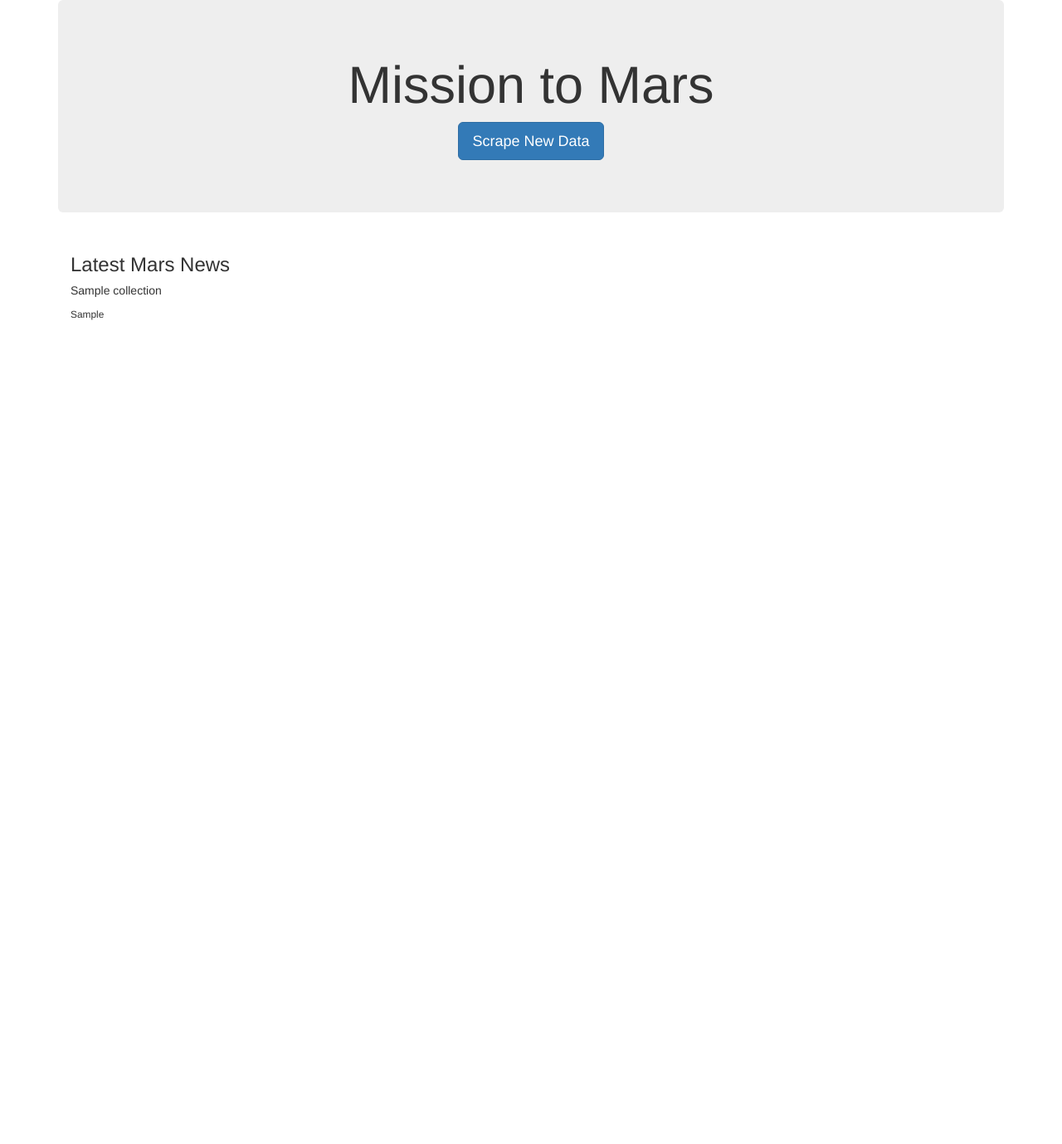
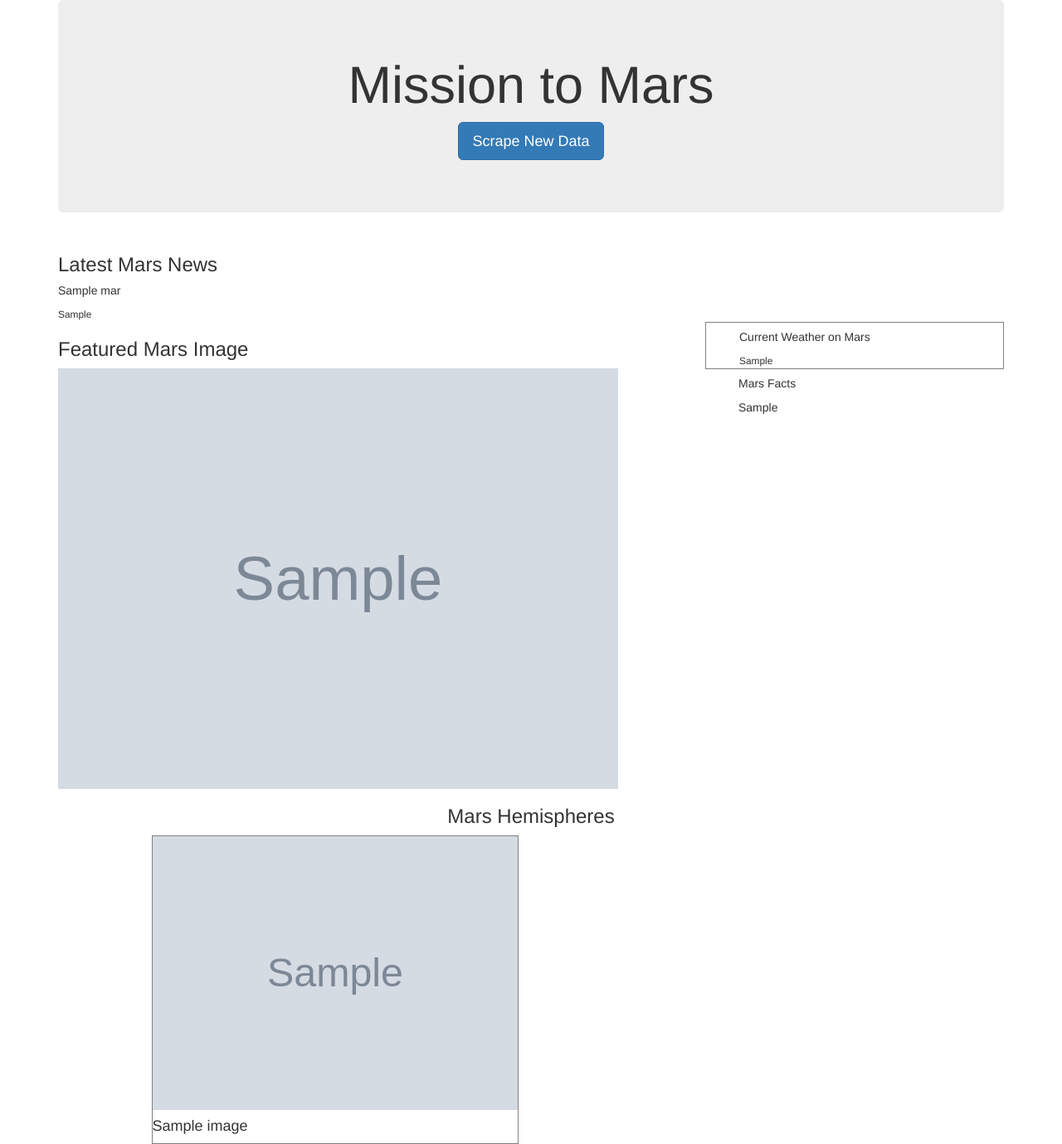
Before and after one commit to kennyjai/mission_to_mars_scraping, a Flask app: page / in a window 1280 px wide. Shown: the whole page at 83% size. Before the commit the page ends 386 px from the top, so only its background shows below. Run offline with Flask 2, Linux system fonts and the light colour scheme; grey boxes marked "Sample" are stand-in pictures; a database or web service that is not in the repository returns one stand-in record (values such as "Sample title"); some libraries are stand-ins or nearby versions.

Commit message:
completed both steps of Mission to Mars

```diff
--- a/app.py
+++ b/app.py
@@ -8,15 +8,13 @@ app = Flask(__name__)
 app.config["MONGO_URI"] = "mongodb://localhost:27017/mars_app"
 mongo = PyMongo(app)
 
-# drops collection if availble to remove dupes
-mongo.db.collection.drop()
 
 # create route that renders index.html template and finds documents from mongo
 @app.route("/")
 def index():
 
 	# Find data
-    mars_data = mongo.db.collection.find()
+    mars_data = mongo.db.mars.find_one()
 
     # return template and data
     return render_template("index.html", mars_data=mars_data)
@@ -24,22 +22,10 @@ def index():
 # Route that will trigger scrape functions
 @app.route("/scrape")
 def scrape():
-
 	# Run scraped functions
     data = scrape_mars.scrape()
-
-    # Store results into a dictionary
-    mars_data = {
-        "news_title": data["news_title"],
-        "news_p": data["news_p"],
-        "featured_img_url": data["featured_img_url"],
-        "mars_weather": data["mars_weather"],
-        "html_table": data["html_table"],
-        "hemisphere_image_urls": data["hemisphere_image_urls"],
-    }
-
-    # Insert forecast into database
-    mongo.db.collection.insert_one(mars_data)
+    mars_data = mongo.db.mars
+    mars_data.update({}, data, upsert=True)
 
     # Redirect back to home page
     return redirect("/", code=302)
--- a/templates/index.html
+++ b/templates/index.html
@@ -10,29 +10,80 @@
 </head>
 
 <body>
+
   <div class="container">
+
+    <!-- Create a scrape button to scrape new data -->
 
     <div class="jumbotron text-center">
       <h1>Mission to Mars</h1>
       <p><a class="btn btn-primary btn-lg" href="/scrape" role="button">Scrape New Data</a></p>
     </div>
 
+
     <!-- NASA MARS NEWS -->
 
-    {% for data in mars_data%}
-      <div class="col-lg-12">
-              <div class="card">
-                  <div class="card-body">
-                    <h3>Latest Mars News</h4>
-                    <h5>{{ data.news_title }}</h5>
-                    <small>{{ data.news_p }}</small>
-                  </div>
-                </div>
-            </div>
-        {% endfor %}
+    <div class="card">
+      <div class="row">
+        <div class="col-md-12">
+          <h3>Latest Mars News</h3>
+          <h5>{{ mars_data.news_title }}</h5>
+          <small>{{ mars_data.news_p }}</small>
+        </div>
+      </div>
+    </div>
 
+    <!-- Featured Mars Image, Current Weather, Mars Facts -->
+
+    <div class="card">
+      <div class="row">
+        <div class="col-md-8">
+          <h3>Featured Mars Image</h3>
+          <img src="{{ mars_data.featured_image_url }}" style="width:90%;height:80%;">
+        </div>
+
+        <div class="col-md-4">
+          <ul style="border: thin solid grey">
+            <h5>Current Weather on Mars</h5>
+            <small>{{ mars_data.mars_weather }}</small>
+          </ul>
+
+          <ul>
+            <h5>Mars Facts</h5>
+            {{ mars_data.html_table | safe}}
+          </ul>
+        </div>
+      </div>
+    </div>
+
+    <!-- Mars Hemisphere Images -->
+
+    <div clas="card">
+      <div class="row">
+        <div class="col-md-12">
+          <h3 align="center">Mars Hemispheres</h3>
+        </div>
+      </div>
+      <div class="row">
+        <div class="col-md-1">
+        </div>
+        <div class="col-md-10">
+          {% for image in mars_data.hemisphere_image_urls %}
+          <div class="col-md-6">
+            <figure class="figure" style="border: thin solid grey">
+              <img align="center" class="figure-img" src="{{image.img_url}}" style="width:100%;">
+              <figcaption class="figure-caption"><h4>{{image.title}}</h4></figcaption>
+            </figure>
+          </div>
+          {% endfor %}
+        </div>
+        <div class="col-md-1">
+        </div>
+      </div>
+    </div>
 
   </div>
+
 </body>
 
 </html>
```
Also changed, not shown: scrape_mars.py (+18 -12 lines), 1 other file.
